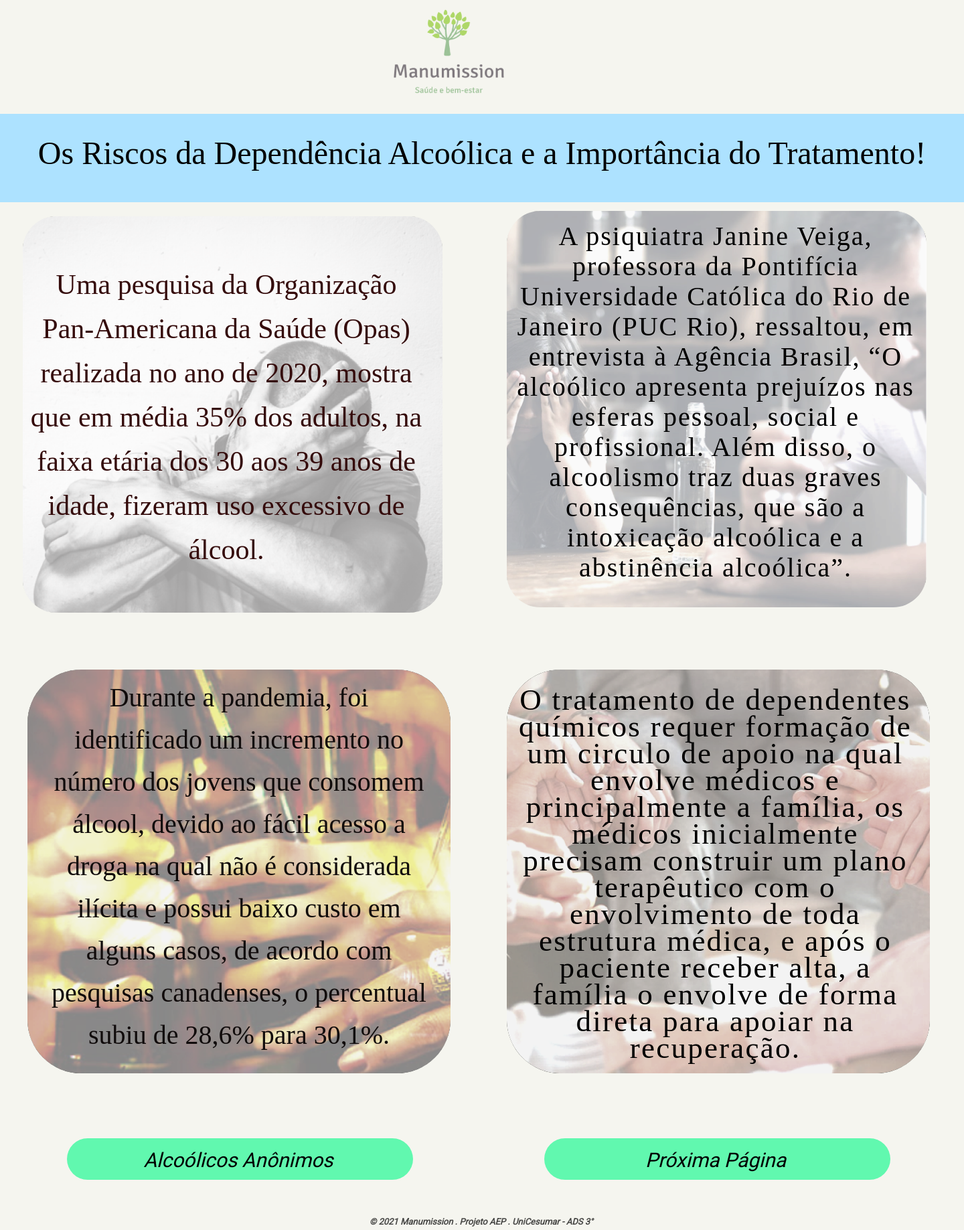
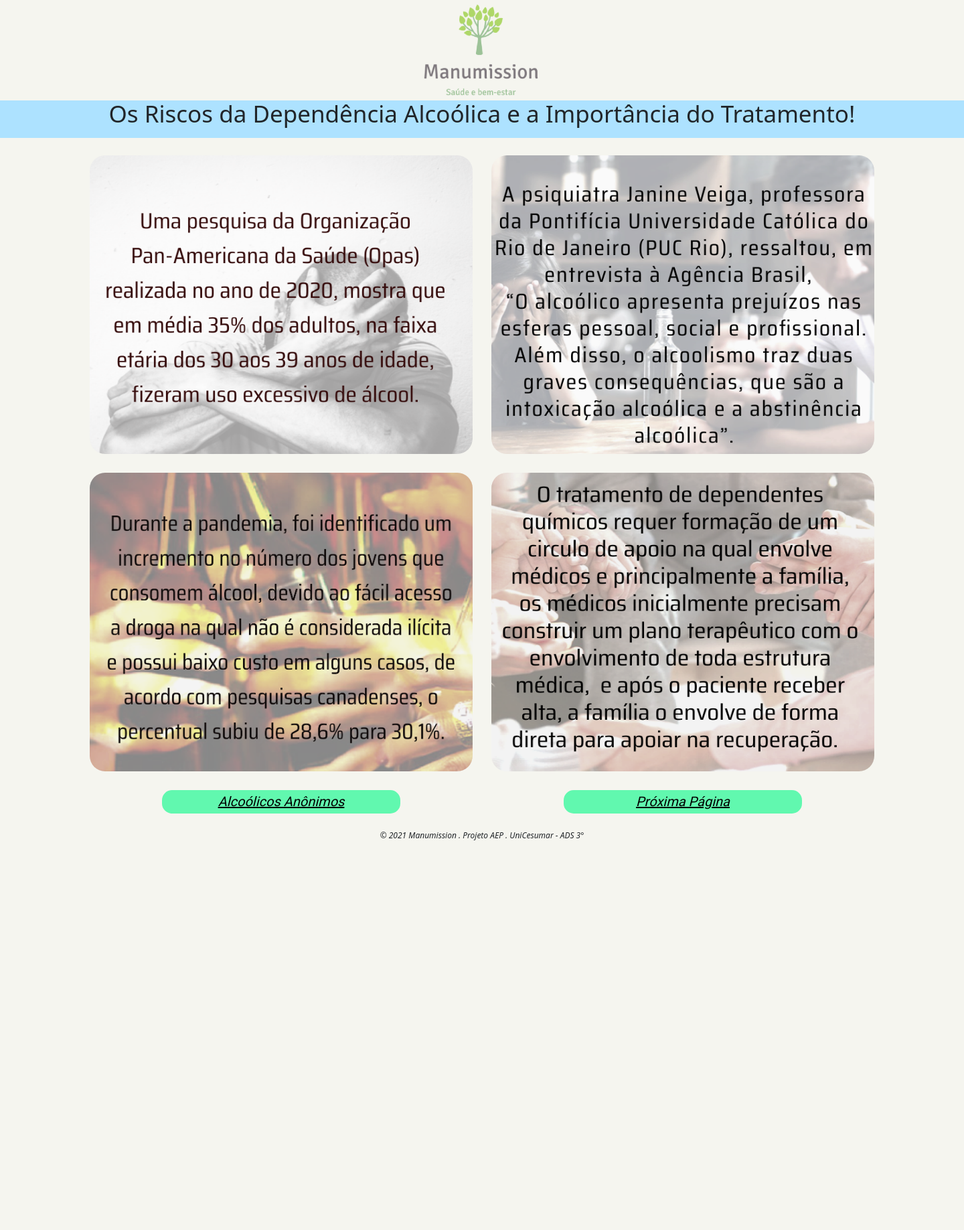
Before and after one commit to ContaAEP/Manumission, a PHP site: page /html/alcoolicos-anonimos.html in a window 1440 px wide. Shown: the whole page at 67% size. After the commit the page ends 1255 px from the top, so only its background shows below. Run offline with PHP 8.4, Linux system fonts and the light colour scheme.

Commit message:
ultimos ajuste do projeto

```diff
--- a/css/aa.css
+++ b/css/aa.css
@@ -1,212 +1,51 @@
-#img_logo {
-    position: absolute;
-    width: 200px;
-    height: 138px;
-    left: 572px;
-
-}
-
-body{
+.body {
     background-color: #F5F5EF;
 }
 
-#title_aa{
-    background-color: #ADE2FF;
-    position: absolute;
-    width: 1440px;
-    height: 132px;
-    left: 0px;
-    top: 170px;
+.logo img{
+    max-height: 150px;
 }
 
-#p1_aa{
+.tittle_aa {
+    background-color: #ADE2FF;
+}
+
+.tittle_aa p{
     font: Roboto;
     font-style: normal;
     font-weight: normal;
-    font-size: 48px;
-    line-height: 58px;
-    text-align: center;
-    margin-top: 30px;
-
+    font-size: 35px;
+    line-height: 40px;
 }
 
-#img_aa_1{
-    position: absolute;
-    width: 627px;
-    height: 592px;
-    left: 34px;
-    margin-top: 315px;
-    border-radius: 50px;
+.imagens img{
+    width: 100%;
+    max-height: 450px;
+    border-radius: 25px;
+    padding: 2px!important;
 }
 
-#p2_aa{
-    position: absolute;
-    width: 608px;
-    height: 501px;
-    left: 34px;
-    top: 350px;
-
-    font-family: Saira Condensed;
-    font-style: normal;
-    font-weight: normal;
-    font-size: 42px;
-    line-height: 66px;
-    text-align: center;
-
-    color: #340A0A;
+.rodape h3{
+    font: Roboto;
+    font-size: 12px;
+    font-style: italic;
 }
 
-#img_aa_2{
-    position: absolute;
-    width: 627px;
-    height: 592px;
-    left: 757px;
-    top: 315px;
-    border-radius: 50px;
+.buttons{
+    padding: 2px!important;
 }
 
-#p3_aa{
-    position: absolute;
-    width: 624px;
-    height: 545px;
-    left: 757px;
-    top: 290px;
+.buttons div{
+    background: #61F8AF;
+    min-width: 100%;
+    border-radius: 15px;
+}
 
-    font-family: Saira Condensed;
-    font-style: normal;
-    font-weight: normal;
-    font-size: 40px;
-    line-height: 45px;
-
-    text-align: center;
-    letter-spacing: 0.05em;
-
+.buttons a{
+    font-family: Roboto;
+    font-style: italic;
+    /* font-weight: 300; */
+    font-size: 20px;
+    line-height: 35px;
     color: #000000;
 }
-
-#img_aa_3{
-    position: absolute;
-    width: 632px;
-    height: 603px;
-    left: 41px;
-    top: 1000px;
-
-    border-radius: 80px;
-}
-
-#p4_aa{
-    position: absolute;
-    width: 584px;
-    height: 606px;
-    left: 65px;
-    top: 970px;
-
-    font-family: Saira Condensed;
-    font-style: normal;
-    font-weight: normal;
-    font-size: 40px;
-    line-height: 63px;
-    text-align: center;
-
-    color: #100B0B;
-}
-
-#img_aa_4{
-    position: absolute;
-    width: 632px;
-    height: 603px;
-    left: 757px;
-    top: 1000px;
-
-    border-radius: 80px;
-
-}
-
-#p5_aa{
-    position: absolute;
-    width: 599px;
-    height: 571px;
-    left: 769px;
-    top: 980px;
-
-    font-family: Saira Condensed;
-    font-style: normal;
-    font-weight: normal;
-    font-size: 45px;
-    line-height: 40px;
-
-    text-align: center;
-    letter-spacing: 0.05em;
-
-    color: #000000;
-}
-
-#a_AA{
-    position: absolute;
-    width: 517px;
-    height: 62px;
-    left: 100px;
-    top: 1700px;
-
-    background: #61F8AF;
-    border-radius: 50px;
-}
-
-#p_AA{
-    position: absolute;
-    width: 412px;
-    height: 42px;
-    left: 50px;
-    top: -15px;
-
-    font-family: Roboto;
-    font-style: italic;
-    font-weight: 300;
-    font-size: 30px;
-    line-height: 35px;
-    text-align: center;
-
-    color: #000000;
-}
-
-#a_proxi{
-    position: absolute;
-    width: 517px;
-    height: 62px;
-    left: 813px;
-    top: 1700px;
-
-    background: #61F8AF;
-    border-radius: 50px;
-}
-
-#p_proxi{
-    position: absolute;
-    width: 412px;
-    height: 42px;
-    left: 50px;
-    top: -15px;
-
-    font-family: Roboto;
-    font-style: italic;
-    font-weight: 300;
-    font-size: 30px;
-    line-height: 35px;
-    text-align: center;
-
-    color: #000000;
-}
-
-h3{
-    position: absolute;
-    top: 1800px;
-    left: 552px;
-    font-family: Roboto;
-    font-style: italic;
-    font-weight: 600;
-    font-size: 13px;
-    line-height: 24px;
-    display: flex;
-    align-items: flex-end;
-    color: rgba(0, 0, 0, 0.7);
-}
--- a/css/dq.css
+++ b/css/dq.css
@@ -95,6 +95,10 @@
     border-radius: 15px;
 }
 
+.buttons{
+    padding: 2px!important;
+}
+
 .buttons a{
     font-family: Roboto;
     font-style: italic;
--- a/html/alcoolicos-anonimos.html
+++ b/html/alcoolicos-anonimos.html
@@ -7,65 +7,68 @@
     <title>Manumission - AA</title>
     <link rel="stylesheet" href="/Manumission/css/aa.css">
     <link href="https://fonts.googleapis.com/css2?family=Roboto" rel="stylesheet">
+    <link href="https://cdn.jsdelivr.net/npm/bootstrap@5.0.1/dist/css/bootstrap.min.css" rel="stylesheet" integrity="sha384-+0n0xVW2eSR5OomGNYDnhzAbDsOXxcvSN1TPprVMTNDbiYZCxYbOOl7+AMvyTG2x" crossorigin="anonymous">
 
 </head>
-<body>
-    <header>
-        <img id="img_logo" src="/img/logo_project.png" alt="">
-    </header>
-    <section>
-        <div id="title_aa">
-            <p id="p1_aa" >Os Riscos da Dependência Alcoólica e a Importância do Tratamento!</p>
+<body class="body">
+
+    <div class="container-fluid">
+        <div class="col-lg-12 col-md-12 col-xs-12 text-center logo">
+            <a href="/Manumission/">
+                <img src="/Manumission/img/logo_project.png" alt="">
+            </a>
         </div>
 
-        <div>
-            <img id="img_aa_1" src="/img/img_aa_1.png" alt="">
-            <p id="p2_aa">
-                Uma pesquisa da Organização <br>Pan-Americana da Saúde (Opas) realizada no
-                ano de 2020, mostra que em média 35% dos adultos, na faixa etária dos 30 aos
-                39 anos de idade, fizeram uso excessivo de álcool.
-            </p>
-
-            <img id="img_aa_2" src="/img/img_aa_2.png" alt="">
-            <p id="p3_aa">
-                A psiquiatra Janine Veiga, professora da Pontifícia Universidade Católica do Rio de Janeiro (PUC Rio), ressaltou,
-                em entrevista à Agência Brasil, “O alcoólico apresenta prejuízos nas esferas pessoal, social e profissional.
-                Além disso, o alcoolismo traz duas graves consequências, que são a intoxicação alcoólica e a abstinência alcoólica”.
-            </p>
-
-            <img id="img_aa_3" src="/img/img_aa_3.png" alt="" >
-            <p id="p4_aa">
-                Durante a pandemia, foi identificado um incremento no número dos jovens que consomem álcool, devido ao fácil acesso
-                a droga na qual não é considerada ilícita e possui baixo custo em alguns casos, de acordo com pesquisas canadenses,
-                o percentual subiu de 28,6% para 30,1%.
-            </p>
-
-            <img src="/img/img_aa_4.png" alt="" id="img_aa_4">
-            <p id="p5_aa">
-                O tratamento de dependentes químicos requer formação de um circulo de apoio na qual envolve médicos e principalmente
-                a família, os médicos inicialmente precisam construir um plano terapêutico com o envolvimento de toda estrutura médica,
-                e após o paciente receber alta, a família o envolve de forma direta para apoiar na recuperação.
-            </p>
+        <div class="row">
+            <div class="col-lg-12 col-md-12 col-xs-12 text-center tittle_aa">
+                <p>Os Riscos da Dependência Alcoólica e a Importância do Tratamento!</p>
+            </div>
+        </div>
+        <br>
+        <div class="row">
+            <div class="col-lg-1 col-md-1"></div>
+            <div class="col-lg-5 col-md-5 imagens">
+                <img src="/Manumission/img/img_aa_1.png" alt="" srcset="">
+            </div>
+            <div class="col-lg-5 col-md-5 imagens">
+                <img src="/Manumission/img/img_aa_2.png" alt="" srcset="">
+            </div>
+        </div>
+        <br>
+        <div class="row">
+            <div class="col-lg-1 col-md-1"></div>
+            <div class="col-lg-5 col-md-5 imagens">
+                <img src="/Manumission/img/img_aa_3.png" alt="" srcset="">
+            </div>
+            <div class="col-lg-5 col-md-5 imagens">
+                <img src="/Manumission/img/img_aa_4.png" alt="" srcset="">
+            </div>
         </div>
 
+        <br>
+        <div class="row">
+            <div class="col-lg-2 col-md-2 col-xs-0"></div>
+            <div class="col-lg-3 col-md-3 col-xs-12 text-center buttons">
                 <div>
-            <a id="a_AA" href="https://www.aaonline.com.br/">
-                <p id="p_AA">
+                    <a href="https://www.aaonline.com.br/">
                         Alcoólicos Anônimos
-                </p>
                     </a>
-
-            <a href="/html/dependente-quimico.html" id="a_proxi">
-                <p id="p_proxi">
+                </div>
+            </div>
+            <div class="col-lg-3 offset-lg-2 col-md-2 col-xs-12 text-center buttons">
+                <div>
+                    <a href="/Manumission/html/dependente-quimico.html">
                         Próxima Página
-                </p>
                     </a>
-
                 </div>
-    </section>
-    <footer>
+            </div>
+        </div>
+        <br>
+        <div class="row">
+            <div class="col-lg-12 col-md-12 col-xs-12 text-center rodape">
                 <h3>&copy; 2021 Manumission  .  Projeto AEP  .  UniCesumar - ADS 3°</h3>
-    </footer>
-
+            </div>
+        </div>
+    </div>
 </body>
 </html>
--- a/html/dependente-quimico.html
+++ b/html/dependente-quimico.html
@@ -13,7 +13,9 @@
     <div class="container-fluid">
         <div class="row">
             <div class="col-lg-12 col-md-12 col-xs-12 text-center logo">
-                <img src="/Manumission/img/logo_project.png" alt="" srcset="">
+                <a href="/Manumission/">
+                    <img src="/Manumission/img/logo_project.png" alt="">
+                </a>
             </div>
         </div>
 
```
Also changed, not shown: css/index.css (+0 -97 lines), html/index.html (+2 -21 lines), js/script.js (added, +7 -0 lines), recebeCidade.php (+2 -7 lines), img/img_aa_1.png, img/img_aa_2.png, img/img_aa_3.png, img/img_aa_4.png. Lines whose indentation alone changed are shown as unchanged.
